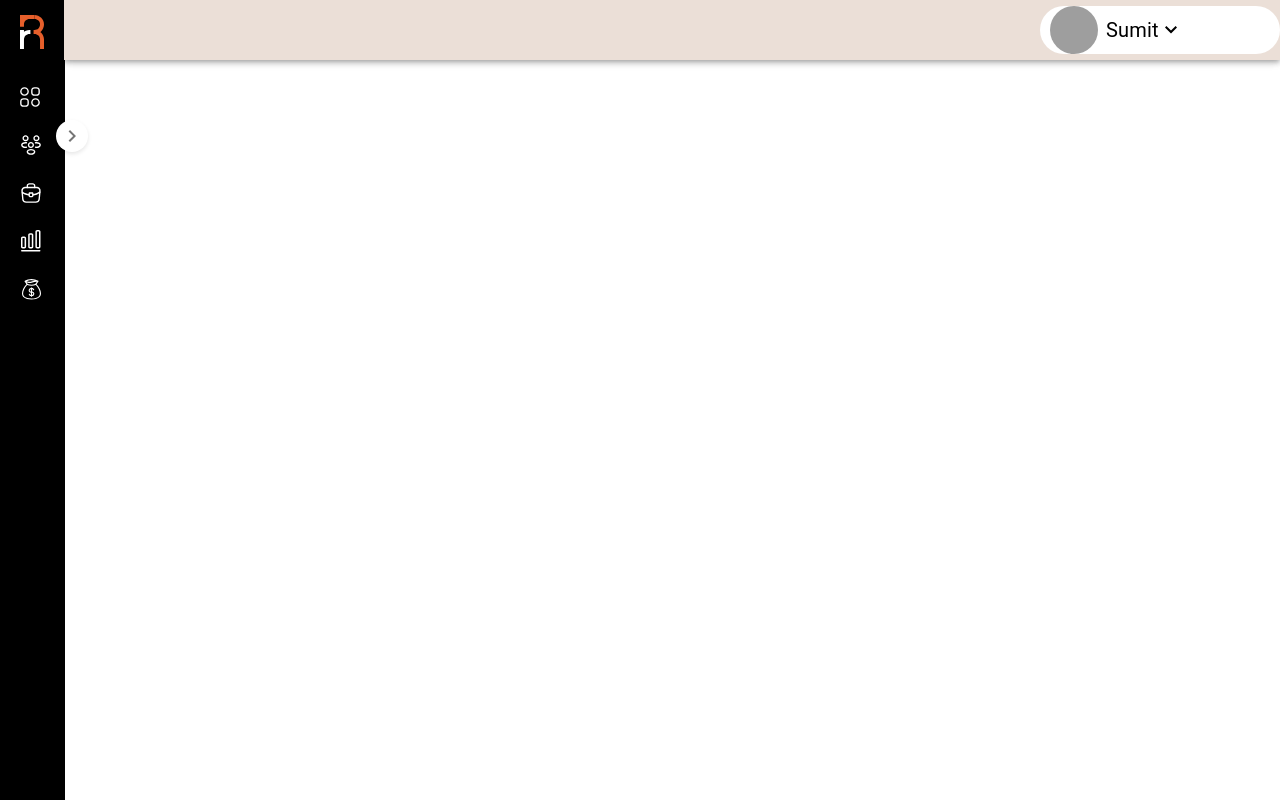
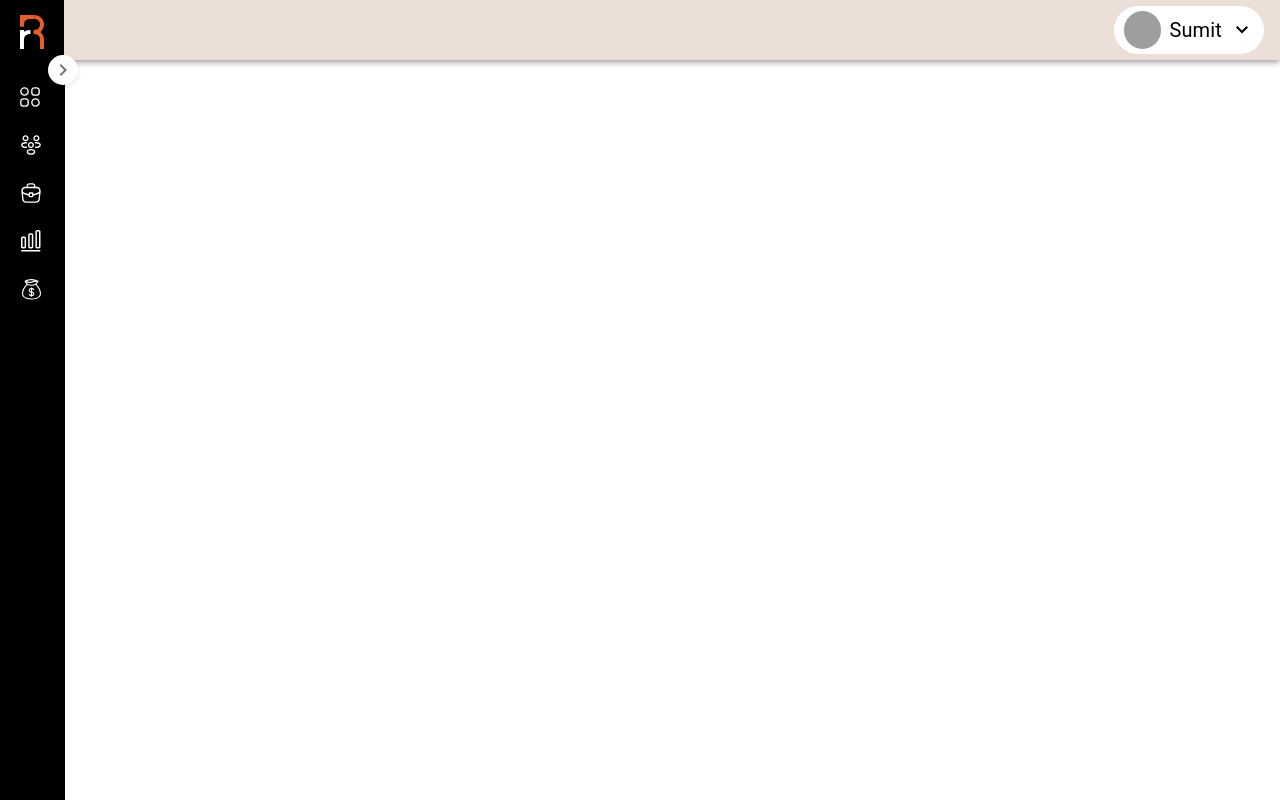
Before and after one commit to Roshan8319/Interview-Front, a React (Vite) app in the folder Frontend/: page /client in a window 1280 px wide. Built offline with nearby package versions, Linux system fonts and the light colour scheme; grey boxes are pictures that could not be loaded.

Commit message:
Changed the appbar and chevronleft icon design

```diff
--- a/Frontend/src/Components/Client/InterviewPlatform/NavigationLayout.jsx
+++ b/Frontend/src/Components/Client/InterviewPlatform/NavigationLayout.jsx
@@ -552,10 +552,10 @@ const handleLogOut = async ()=>{
         <div className="flex items-center justify-end h-full mt-[6px]">
           <div className="flex h-full">
             <div
-              className="ml-6 bg-white w-[240px] h-[48px]  flex items-center justify-start px-[2px] rounded-full relative"
+              className="right-4 ml-6 bg-white w-[150px] h-[48px]  flex items-center justify-start px-[2px] rounded-full relative"
               ref={dropdownRef}
             >
-              <div className="w-[48px] h-[48px] rounded-full bg-white overflow-hidden m-2">
+              <div className="w-[38px] h-[38px] rounded-full bg-white overflow-hidden m-2">
                 <img
                   src="https://i.pinimg.com/736x/aa/e7/b9/aae7b9e5b76d009af2e73c1b15d237a8.jpg"
                   alt="User Logo"
@@ -566,7 +566,7 @@ const handleLogOut = async ()=>{
                 <p className="text-black text-xl">{username ? `${username}` : "Sumit"}</p>
                 {/* <p className="text-[#292D32] text-sm">Product Manager</p> */}
               </div>
-              <button onClick={toggleDropdown} className="focus:outline-none">
+              <button onClick={toggleDropdown} className="px-2 focus:outline-none">
                 <svg
                   xmlns="http://www.w3.org/2000/svg"
                   height="24px"
@@ -584,7 +584,7 @@ const handleLogOut = async ()=>{
               {/* Dropdown Menu */}
               {isDropdownOpen && (
                 <div
-                  className="absolute top-full right-8 mt-2 w-48 rounded-md shadow-lg bg-white ring-1 ring-black ring-opacity-5 z-10"
+                  className="absolute top-full right-0 mt-2 w-48 rounded-md shadow-lg bg-white ring-1 ring-black ring-opacity-5 z-10"
                   onMouseLeave={closeDropdown}
                 >
                   <div
@@ -785,8 +785,8 @@ const handleLogOut = async ()=>{
       <Box
         sx={{
           position: "fixed",
-          left: open ? drawerWidth - 12 : theme.spacing(7),
-          top: "120px", // Adjust as needed to position vertically
+          left: open ? drawerWidth - 12 : theme.spacing(6),
+          top: "55px", // Adjust as needed to position vertically
           zIndex: theme.zIndex.drawer + 2, // Ensure it's above the drawer
           transition: theme.transitions.create(["left"], {
             easing: theme.transitions.easing.sharp,
@@ -799,7 +799,7 @@ const handleLogOut = async ()=>{
           sx={{
             backgroundColor: "white",
             boxShadow: "0px 2px 4px rgba(0,0,0,0.1)",
-            padding: "4px",
+            padding: "3px",
             "&:hover": {
               backgroundColor: "#f5f5f5",
             },
```
